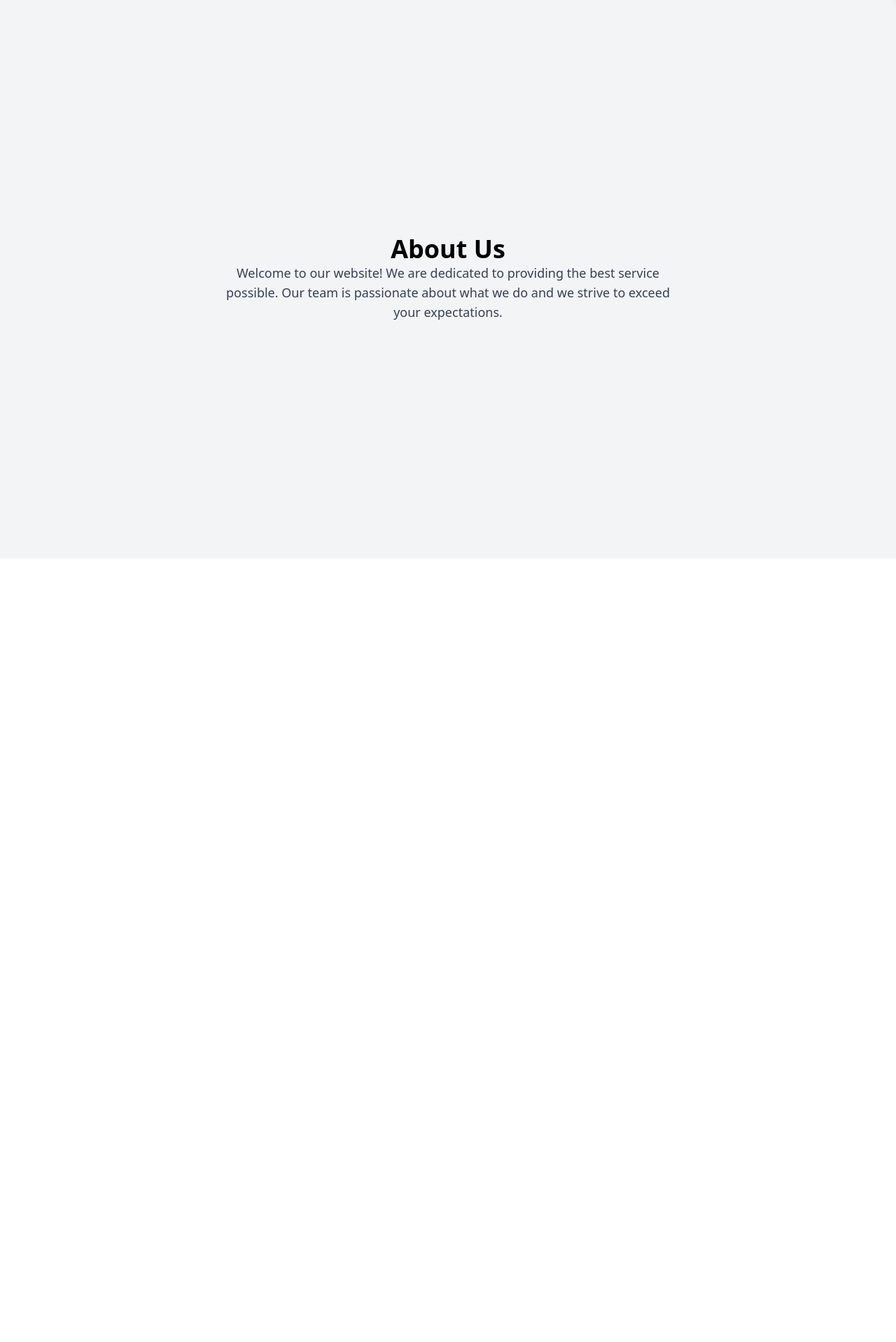
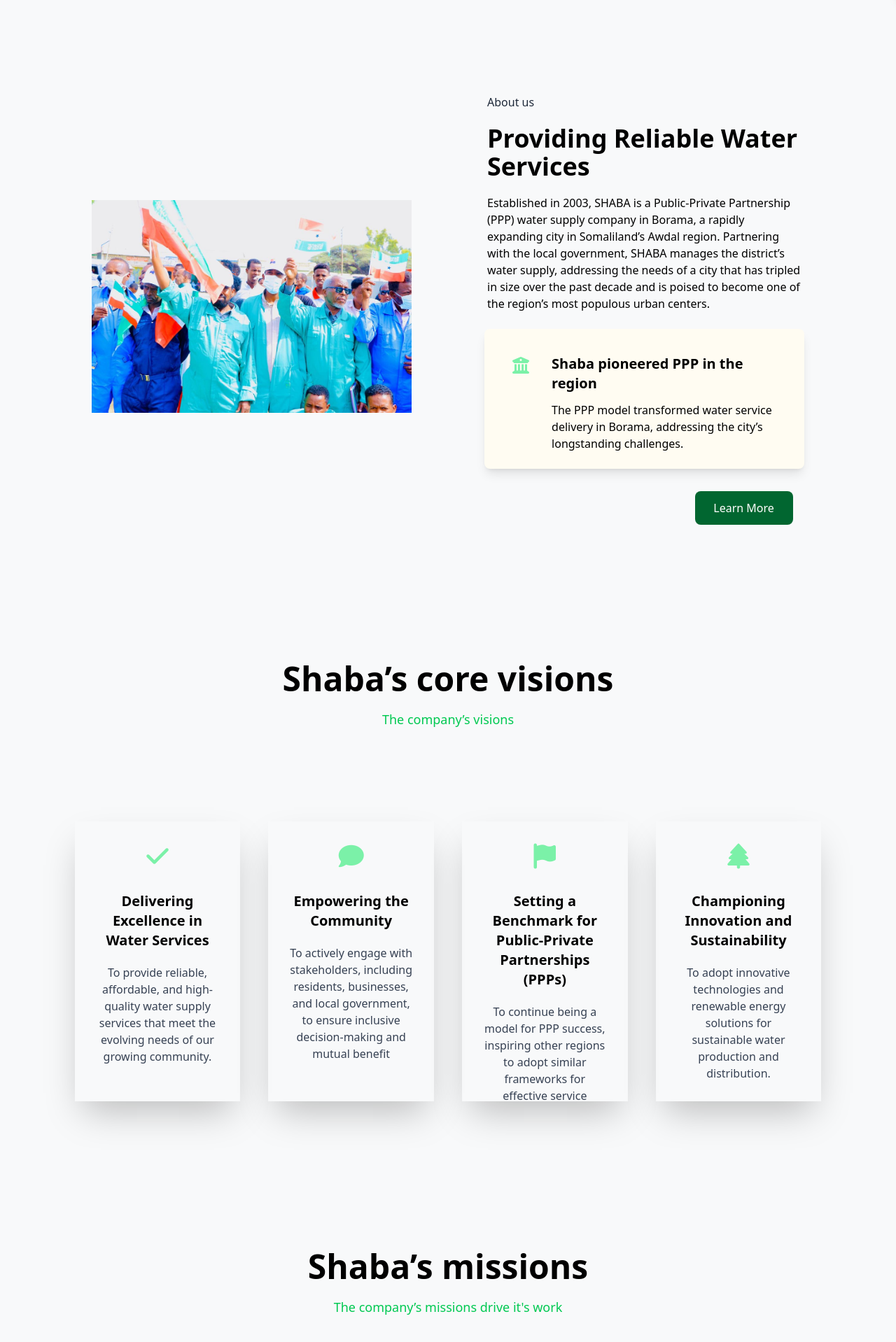
Before and after one commit to Abdulahia-39/shaba, a React (Vite) app: page / in a window 1280 px wide. Shown: the part 802-2720 px from the top of the page at 70% size. Before the commit the page ends 1600 px from the top, so only its background shows below. Built offline with nearby package versions, Linux system fonts and the light colour scheme.

Commit message:
added the mission section to the hompage

```diff
--- a/index.html
+++ b/index.html
@@ -1,5 +1,5 @@
 <!doctype html>
-<html lang="en" class="scroll-smooth">
+<html lang="en">
   <head>
     <meta charset="UTF-8" />
     <link rel="icon" type="image/svg+xml" href="/shabalogo.png" />
--- a/src/App.jsx
+++ b/src/App.jsx
@@ -1,11 +1,15 @@
 import Header from './components/home/header/Header.jsx'
 import About from './components/home/about/About.jsx'
+import Vision from './components/home/vision/Vision.jsx'
+import Mission from './components/home/mission/Mission.jsx'
 
 function App() {
   return (
-    <div className="App">
+    <div className="bg-[#f8f9fa]">
       <Header />
       <About />
+      <Vision />
+      <Mission />
     </div>
   )
 }
--- a/src/components/home/about/About.jsx
+++ b/src/components/home/about/About.jsx
@@ -1,11 +1,31 @@
+import homeAboutImage from '../../../assets/shabapics/homeaboutpic.jpg';
+
 const About = () => {
     return (
-        <div className="flex flex-col items-center justify-center h-screen bg-gray-100" id="About">
-            <h1 className="text-4xl font-bold mb-4">About Us</h1>
-            <p className="text-lg text-gray-700 max-w-2xl text-center">
-                Welcome to our website! We are dedicated to providing the best service possible. Our team is passionate about what we do and we strive to exceed your expectations.
-            </p>
-        </div>
+        <section className="flex flex-col lg:flex-row gap-6 min-h-screen w-6/7 m-auto my-10">
+            <div className="h-screen flex justify-center items-center px-10 flex-1">
+                <img src={homeAboutImage} alt="" className="h-3xl w-xl" />
+            </div>
+            <div className="flex-1 flex flex-col justify-center items-start gap-6 p-10">
+                <div className="w-full px-1">
+                    <p className="text-gray-800 text-center lg:text-left">About us</p>
+                    <h2 className="text-4xl font-semibold my-5 text-center lg:text-left">Providing Reliable Water Services</h2>
+                    <p className="text-center lg:text-left">Established in 2003, SHABA is a Public-Private Partnership (PPP) water supply company in Borama, a rapidly expanding city in Somaliland’s Awdal region. Partnering with the local government, SHABA manages the district’s water supply, addressing the needs of a city that has tripled in size over the past decade and is poised to become one of the region’s most populous urban centers.</p>
+                </div>
+                <div className="bg-[#fffcf2] shadow-lg rounded-lg p-6 flex gap-4 w-full">
+                    <div className="flex-1 flex justify-center items-start">
+                        <i class="fa-solid fa-building-columns text-green-300 text-2xl pt-4"></i>
+                    </div>
+                    <div className="flex-6">
+                        <h3 className="font-semibold text-xl my-3">Shaba pioneered PPP in the region</h3>
+                        <p className="">The PPP model transformed water service delivery in Borama, addressing the city’s longstanding challenges.</p>
+                    </div>
+                </div>
+                <div className="mt-4 p-4 flex flex-col justify-center items-end w-full">
+                    <button className="absolute bg-green-800 text-white w-35 h-12 rounded-lg text-medium font-medium">Learn More</button>
+                </div>
+            </div>
+        </section>
     );
 }
 
--- a/src/components/home/header/SideNavbar.jsx
+++ b/src/components/home/header/SideNavbar.jsx
@@ -74,9 +74,9 @@
         </div>
         <div>
             <ul className='flex flex-col items-center justify-start gap-6'>
-                <li><a href="" className={linkClass}>Home</a></li>
-                <li><a href="" className={linkClass}>Projects</a></li>
-                <li><a href="" className={linkClass}>Blog</a></li>
+                <li className='text-sm w-full text-left'><a href="" className={linkClass}>Home</a></li>
+                <li className='text-sm w-full text-left'><a href="" className={linkClass}>Projects</a></li>
+                <li className='text-sm w-full text-left'><a href="" className={linkClass}>Blog</a></li>
                 <SideNavDropdown
                 linkName="Report"
                 linkClass={linkClass}
@@ -87,7 +87,7 @@
                 iconClassDown="fas fa-chevron-down text-black text-xs"
                 iconClassUp="fas fa-chevron-up text-black text-xs"
                 />
-                <li><a href="" className={linkClass}>Contact</a></li>
+                <li className='text-sm w-full text-left'><a href="" className={linkClass}>Contact</a></li>
                 <SideNavDropdown
                 linkName="About"
                 linkClass={linkClass}
--- /dev/null
+++ b/src/components/home/mission/Mission.jsx
@@ -0,0 +1,44 @@
+import shabaLogo from '../../../assets/shabapics/shabalogo.png';
+
+const Mission = () => {
+    return (
+        <section className="w-5/6 min-h-screen flex flex-col gap-10 h-full mx-auto my-10">
+                <div className="w-full text-center my-12 h-1/3">
+                    <h2 className="text-5xl font-semibold my-5">Shaba’s missions</h2>
+                    <p className="text-lg text-green-500">The company’s missions drive it's work</p>
+                </div>
+                <div className="flex flex-col xl:flex-row h-2/3 mt-10 gap-10">
+                    <div className="flex-1 flex flex-col px-10 gap-10">
+                        <div className="flex flex-col justify-center items-center flex-1">
+                            <h3 className="text-green-500 text-lg my-5 font-semibold">Mission</h3>
+                            <p className="text-lg text-center max-w-150">To manage the Borama water supply and resources with a long-term vision that prioritizes the common good of all citizens—ensuring that water access remains uninterrupted, stable, and resilient against future challenges.</p>
+                        </div>
+                        <div className="flex flex-col justify-center items-center flex-1">
+                            <h3 className="text-green-500 text-lg my-5 font-semibold">Mission</h3>
+                            <p className="text-lg text-center max-w-150">To ensure a reliable and continuous water supply system in Borama that serves the community consistently, through sustainable practices and a citizen-first approach to resource management.</p>
+                        </div>
+                    </div>
+
+                    <div className="hidden flex-1 xl:flex justify-center items-center">
+                        <div className="h-80 w-80 bg-green-300 rounded-full flex flex-col gap-6 justify-center items-center shadow-2xl">
+                            <img src={shabaLogo} className="w-25" />
+                            <p className="text-3xl font-semibold ">Shaba's missions</p>
+                        </div>
+                    </div>
+
+                    <div className="flex-1 flex flex-col justify-center items-center px-10 gap-10">
+                        <div className="flex flex-col justify-center items-center flex-1">
+                            <h3 className="text-green-500 text-lg my-5 font-semibold">Mission</h3>
+                            <p className="text-lg text-center max-w-150">To collaborate with local authorities, institutions, and international partners in strengthening water infrastructure and enhancing community access to safe and sufficient water supply.</p>
+                        </div>
+                        <div className="flex flex-col justify-center items-center flex-1">
+                            <h3 className="text-green-500 text-lg my-5 font-semibold">Mission</h3>
+                            <p className="text-lg text-center max-w-150">To promote community awareness and participation in water conservation, ensuring citizens understand their role in sustaining Borama’s water resources for present and future needs.</p>
+                        </div>
+                    </div>
+                </div>
+        </section>
+    );
+}
+
+export default Mission;
--- /dev/null
+++ b/src/components/home/vision/Vision.jsx
@@ -0,0 +1,50 @@
+const Vision = () => {
+    return (
+        <section className="min-h-screen flex flex-col gap-6 h-full w-5/6 m-auto my-10 2xl:w-4/5">
+                <div className="w-full text-center my-12">
+                    <h2 className="text-5xl font-semibold my-5">Shaba’s core visions</h2>
+                    <p className="text-lg text-green-500">The company’s visions</p>
+                </div>
+                <div className="grid grid-cols-1 sm:grid-cols-2 xl:grid-cols-4 gap-10 mx-auto w-full items-center justify-items-center mt-15">
+                    <div className="h-100 px-2 shadow-2xl max-w-70 overflow-auto">
+                        <div className="flex justify-center my-8">
+                            <i class="fa-solid fa-check text-green-300 text-4xl"></i>
+                        </div>
+                        <div className="px-5">
+                            <h3 className="text-xl font-semibold text-center mb-5">Delivering Excellence in Water Services</h3>
+                            <p className="text-gray-700 text-center">To provide reliable, affordable, and high-quality water supply services that meet the evolving needs of our growing community.</p>
+                        </div>
+                    </div>
+                    <div className="h-100 px-2 shadow-2xl max-w-70 overflow-auto">
+                        <div className="flex justify-center my-8">
+                            <i class="fa-solid fa-comment text-green-300 text-4xl"></i>
+                        </div>
+                        <div className="px-5">
+                            <h3 className="text-xl font-semibold text-center mb-5">Empowering the Community</h3>
+                            <p className="text-gray-700 text-center">To actively engage with stakeholders, including residents, businesses, and local government, to ensure inclusive decision-making and mutual benefit</p>
+                        </div>
+                    </div>
+                    <div className="h-100 px-2 shadow-2xl max-w-70 overflow-auto">
+                        <div className="flex justify-center my-8">
+                            <i class="fa-solid fa-flag text-green-300 text-4xl"></i>
+                        </div>
+                        <div className="px-5">
+                            <h3 className="text-xl font-semibold text-center mb-5">Setting a Benchmark for Public-Private Partnerships (PPPs)</h3>
+                            <p className="text-gray-700 text-center">To continue being a model for PPP success, inspiring other regions to adopt similar frameworks for effective service delivery.</p>
+                        </div>
+                    </div>
+                    <div className="h-100 px-2 shadow-2xl max-w-70 overflow-auto">
+                        <div className="flex justify-center my-8">
+                            <i class="fa-solid fa-tree text-green-300 text-4xl"></i>
+                        </div>
+                        <div className="px-5">
+                            <h3 className="text-xl font-semibold text-center mb-5">Championing Innovation and Sustainability</h3>
+                            <p className="text-gray-700 text-center">To adopt innovative technologies and renewable energy solutions for sustainable water production and distribution.</p>
+                        </div>
+                    </div>
+                </div>
+        </section>
+    );
+}
+
+export default Vision;
--- a/src/index.css
+++ b/src/index.css
@@ -1,11 +1,14 @@
 @import url('https://fonts.googleapis.com/css2?family=Mulish:ital,wght@0,200..1000;1,200..1000&family=Roboto:ital,wght@0,100..900;1,100..900&display=swap');
 @import "tailwindcss";
 
-*{
-  margin: 0;
-  padding: 0;
-  box-sizing: border-box;
-}
+@layer base {
+      * {
+        margin: 0;
+        padding: 0;
+        box-sizing: border-box;
+        scroll-behavior: smooth;
+      }
+    }
 
 @theme {
   --font-mulish: "Mulish", sans-serif;
```
Also changed, not shown: src/components/home/header/Header.jsx (+7 -2 lines), src/components/home/header/Navbar.jsx (+11 -11 lines), src/components/home/header/SideNavDropdown.jsx (+7 -7 lines), src/assets/shabapics/homeaboutpic.jpg (added).
